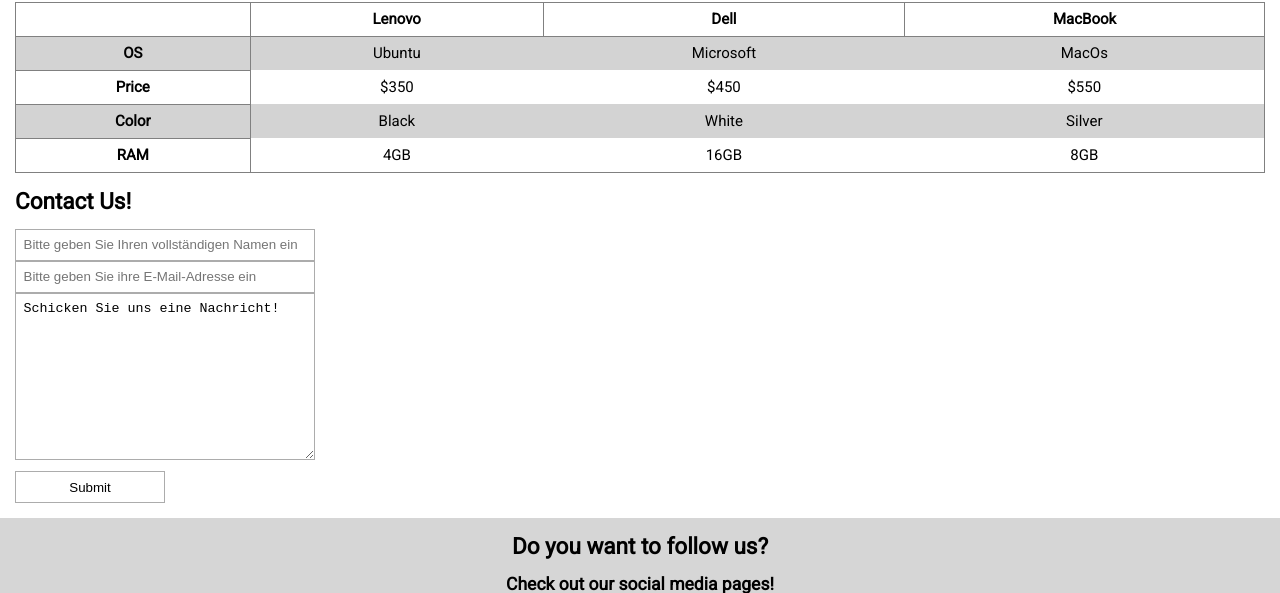
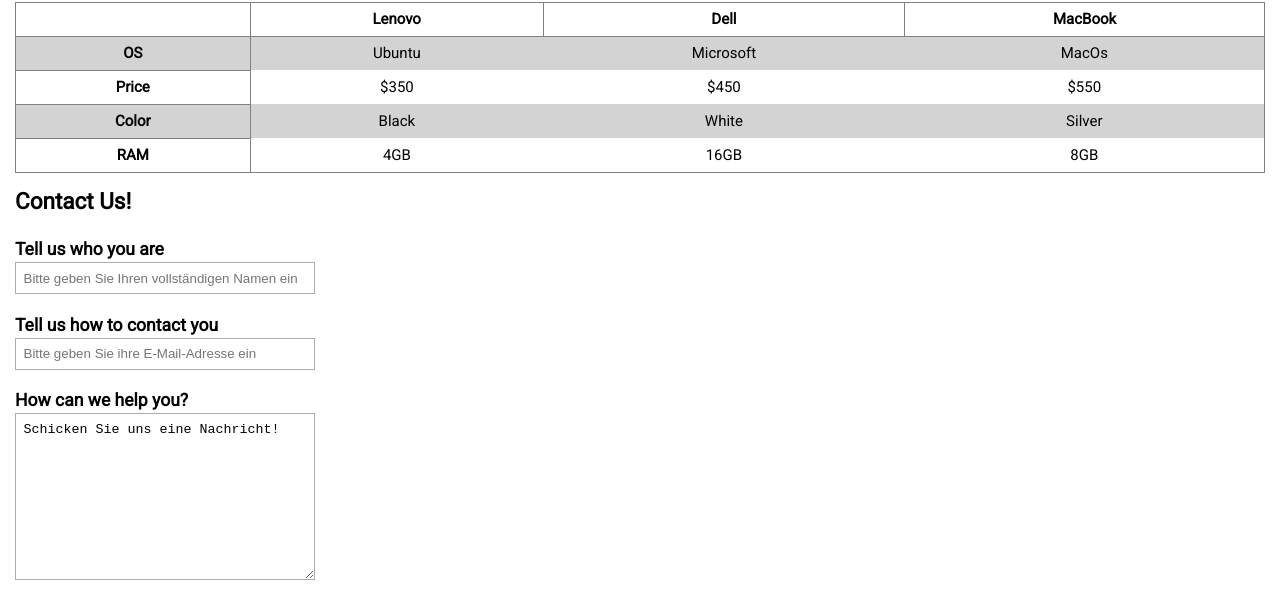
Before and after one commit to RahmanErturk/tech-shop, a website: page index.html in a window 1280 px wide. Shown: the part 610-1203 px from the top of the page. Drawn offline with Linux system fonts and the light colour scheme.

Commit message:
worked with scss and sass

```diff
--- a/index.html
+++ b/index.html
@@ -98,15 +98,18 @@
             <!-- form -->
             <form action="">
                 <label for="">
+                    <h3>Tell us who you are</h3>
                     <input type="text" placeholder="Bitte geben Sie Ihren vollständigen Namen ein" minlength="1">
                 </label>
                 <label for="">
+                    <h3>Tell us how to contact you</h3>
                     <input type="email" placeholder="Bitte geben Sie ihre E-Mail-Adresse ein" minlength="5">
                 </label>
                 <label for="">
+                    <h3>How can we help you?</h3>
                     <textarea name="" id="" cols="30" rows="10" minlength="1">Schicken Sie uns eine Nachricht!</textarea>
                 </label>
-                    <button class="submit-btn">Submit</button>
+                    <button class="submit-btn"><h4>Submit</h4></button>
             </form>
         </section>
 
--- a/scss/form.scss
+++ b/scss/_form.scss
@@ -3,7 +3,7 @@
   flex-flow: column nowrap;
 }
 
-form h4, h3 {
+form h3 {
   margin: 0.7rem 0 0.2rem 0;
 }
 
@@ -11,6 +11,7 @@
   width: 300px;
   padding: .5rem;
   border: 1px solid rgba(128, 128, 128, 0.65);
+  margin-bottom: 10px;
 }
 
 input:focus, textarea:focus {
@@ -21,4 +22,8 @@
   width: 10rem;
   margin-top: 0.5rem;
   background: none;
+  background-color: green;
+  border: none;
+  border-radius: 12px;
+  color: white;
 }
--- a/scss/style.scss
+++ b/scss/style.scss
@@ -1,8 +1,8 @@
-@import "global.scss";
-@import "header.scss";
-@import "description.scss";
-@import "icons.scss";
-@import "products-cards.scss";
-@import "table.scss";
-@import "form.scss";
-@import "footer.scss";
+@import "_global.scss";
+@import "_header.scss";
+@import "_description.scss";
+@import "_icons.scss";
+@import "_products-cards.scss";
+@import "_table.scss";
+@import "_form.scss";
+@import "_footer.scss";
```
Also changed, not shown: css/style.css, scss/_description.scss (renamed from scss/description.scss), scss/_footer.scss (renamed from scss/footer.scss), scss/_global.scss (renamed from scss/global.scss), scss/_header.scss (renamed from scss/header.scss), scss/_icons.scss (renamed from scss/icons.scss), scss/_products-cards.scss (renamed from scss/products-cards.scss), scss/_table.scss (renamed from scss/table.scss), 1 other file.
